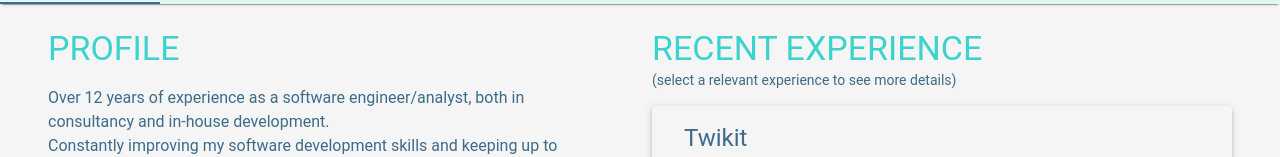
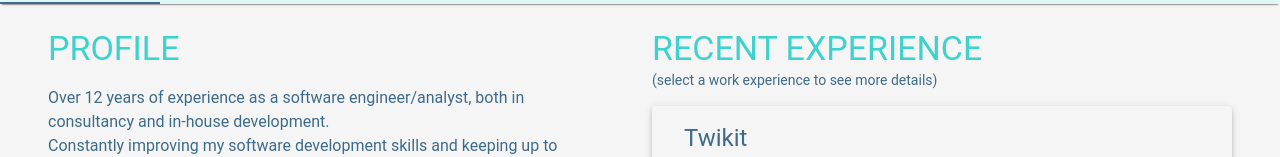
Before and after one commit to bartvanraes/cv-website-react, a React (Create React App) app: page / in a window 1280 px wide. Shown: the part 188-345 px from the top of the page. Built offline with nearby package versions, Linux system fonts and the light colour scheme; a web font is replaced by a local one.

Commit message:
Minor change

```diff
--- a/src/components/info/InfoOverviewContainer.js
+++ b/src/components/info/InfoOverviewContainer.js
@@ -107,7 +107,7 @@ const showRelevantExperiences = (props, classes) => {
                 {props.infoOverview.selectedGeneralSkill === '' ? 'RECENT EXPERIENCE' : 'RELEVANT EXPERIENCE'}
             </Typography>
             <Typography variant="body2" color="textPrimary" className={classes.experienceTitleStyle}>
-                (select a relevant experience to see more details)
+                (select a work experience to see more details)
             </Typography>
             <RelevantWorkExperienceOverview></RelevantWorkExperienceOverview>
         </Box>
```
